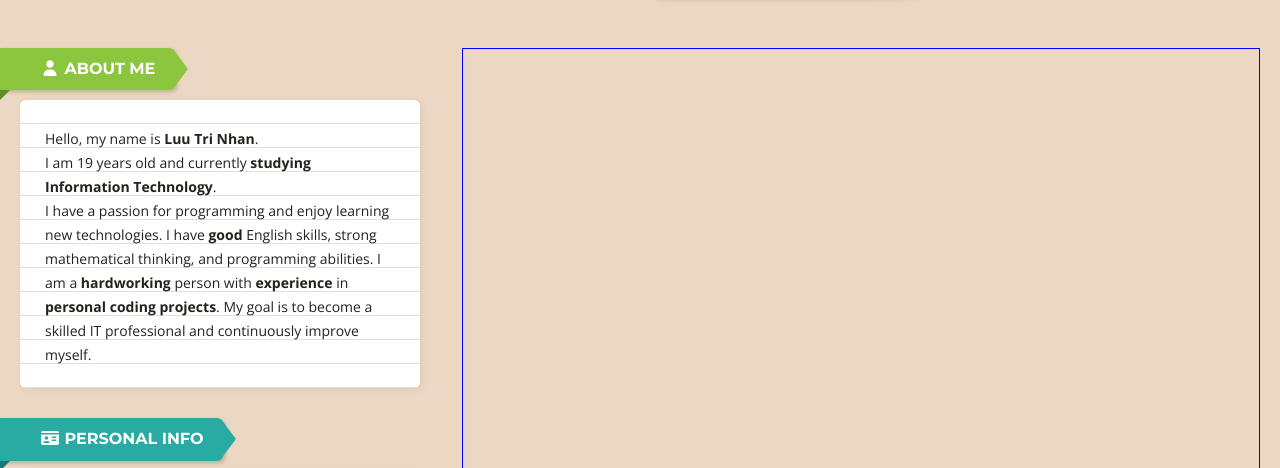
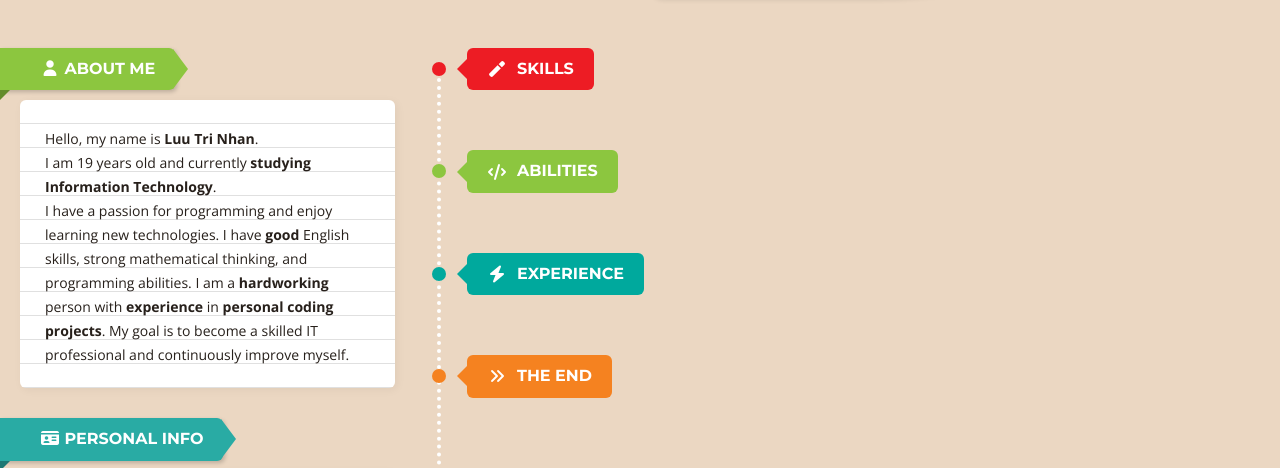
Before and after one commit to trinhanluu2007/html-css-bai-dau, a plain HTML site: page z-final-project-04/index.html in a window 1280 px wide. Shown: the part 328-796 px from the top of the page. Drawn offline with nearby package versions, Linux system fonts and the light colour scheme.

Commit message:
CV Portfolio Tri Nhan Code Right Content, Timeline (Part 4)

```diff
--- a/z-final-project-03/css/main-content.css
+++ b/z-final-project-04/css/main-content.css
@@ -9,7 +9,7 @@
 
 /* Left Column */
 .col-left {
-  width: 400px;
+  width: 375px;
   display: flex;
   flex-direction: column;
   gap: 30px;
@@ -237,8 +237,105 @@
 /* Right Column */
 .col-right {
   flex-grow: 1; /* flex-grow: 1; Tu dong chiem het toan bo khong gian con lai cua main-content */
-  border: 1px solid blue;
-  height: 100vh;
   position: relative;
   padding-left: 30px;
+  /* border: 1px solid blue;
+  height: 100vh; */
 }
+
+/* Timeline line */
+.col-right::before {
+  content: "";
+  position: absolute;
+  left: 0;
+  top: 14px;
+  bottom: 0;
+  width: 0;
+  border-left: 4px dotted var(--color-white);
+}
+
+.section-right {
+  margin-bottom: 40px;
+  position: relative;
+}
+
+/* Timeline dot */
+.section-right::before {
+  content: "";
+  position: absolute;
+  left: -35px;
+  top: 14px;
+  width: 14px;
+  height: 14px;
+  border-radius: 50%;
+  z-index: 2; /* z-index: 2; De tang thu hang hien thi */
+}
+
+.dot-red::before {
+  background-color: var(--color-red);
+}
+
+.dot-green::before {
+  background-color: var(--color-green);
+}
+
+.dot-teal::before {
+  background-color: var(--color-teal);
+}
+
+.dot-orange::before {
+  background-color: var(--color-orange);
+}
+
+.tag-title {
+  display: inline-flex;
+  align-items: center;
+  gap: 10px;
+  padding: 10px 20px;
+  color: var(--color-white);
+  font-family: var(--font-heading);
+  font-weight: bold;
+  font-size: 16px;
+  border-radius: var(--border-radius-sm);
+  position: relative;
+  margin-bottom: 20px;
+  text-transform: uppercase;
+}
+
+.tag-title::before {
+  content: "";
+  position: absolute;
+  left: -10px;
+  top: 50%;
+  transform: translateY(-50%);
+  border-width: 12px 12px 12px 0;
+  border-style: solid;
+}
+
+.tag-red {
+  background-color: var(--color-red);
+}
+.tag-red::before {
+  border-color: transparent var(--color-red) transparent transparent;
+}
+
+.tag-green {
+  background-color: var(--color-green);
+}
+.tag-green::before {
+  border-color: transparent var(--color-green) transparent transparent;
+}
+
+.tag-teal {
+  background-color: var(--color-teal);
+}
+.tag-teal::before {
+  border-color: transparent var(--color-teal) transparent transparent;
+}
+
+.tag-orange {
+  background-color: var(--color-orange);
+}
+.tag-orange::before {
+  border-color: transparent var(--color-orange) transparent transparent;
+}
--- a/z-final-project-03/index.html
+++ b/z-final-project-04/index.html
@@ -198,7 +198,33 @@
 
             <!-- Right Column -->
             <div class="col-right">
+                <!-- Skills -->
+                <section class="section-right dot-red">
+                    <div class="tag-title tag-red">
+                        <i class="fas fa-magic"></i> Skills
+                    </div>
+                </section>
 
+                <!-- Abilities -->
+                <section class="section-right dot-green">
+                    <div class="tag-title tag-green">
+                        <i class="fas fa-code"></i> Abilities
+                    </div>
+                </section>
+
+                <!-- Experience -->
+                <section class="section-right dot-teal">
+                    <div class="tag-title tag-teal">
+                        <i class="fas fa-bolt"></i> Experience
+                    </div>
+                </section>
+
+                <!-- The End -->
+                <section class="section-right dot-orange">
+                    <div class="tag-title tag-orange">
+                        <i class="fas fa-angles-right"></i> The End
+                    </div>
+                </section>
             </div>
         </main>
 
```
Also changed, not shown: z-final-project-04/assets/ico/icons8-nano-32.png (renamed from z-final-project-03/assets/ico/icons8-nano-32.png), z-final-project-04/assets/img/ảnh xin việc.png (renamed from z-final-project-03/assets/img/ảnh xin việc.png), z-final-project-04/css/general.css (renamed from z-final-project-03/css/general.css), z-final-project-04/css/header.css (renamed from z-final-project-03/css/header.css), z-final-project-04/css/index.css (renamed from z-final-project-03/css/index.css), z-final-project-04/css/responsive.css (added), z-final-project-04/css/variables.css (renamed from z-final-project-03/css/variables.css).
